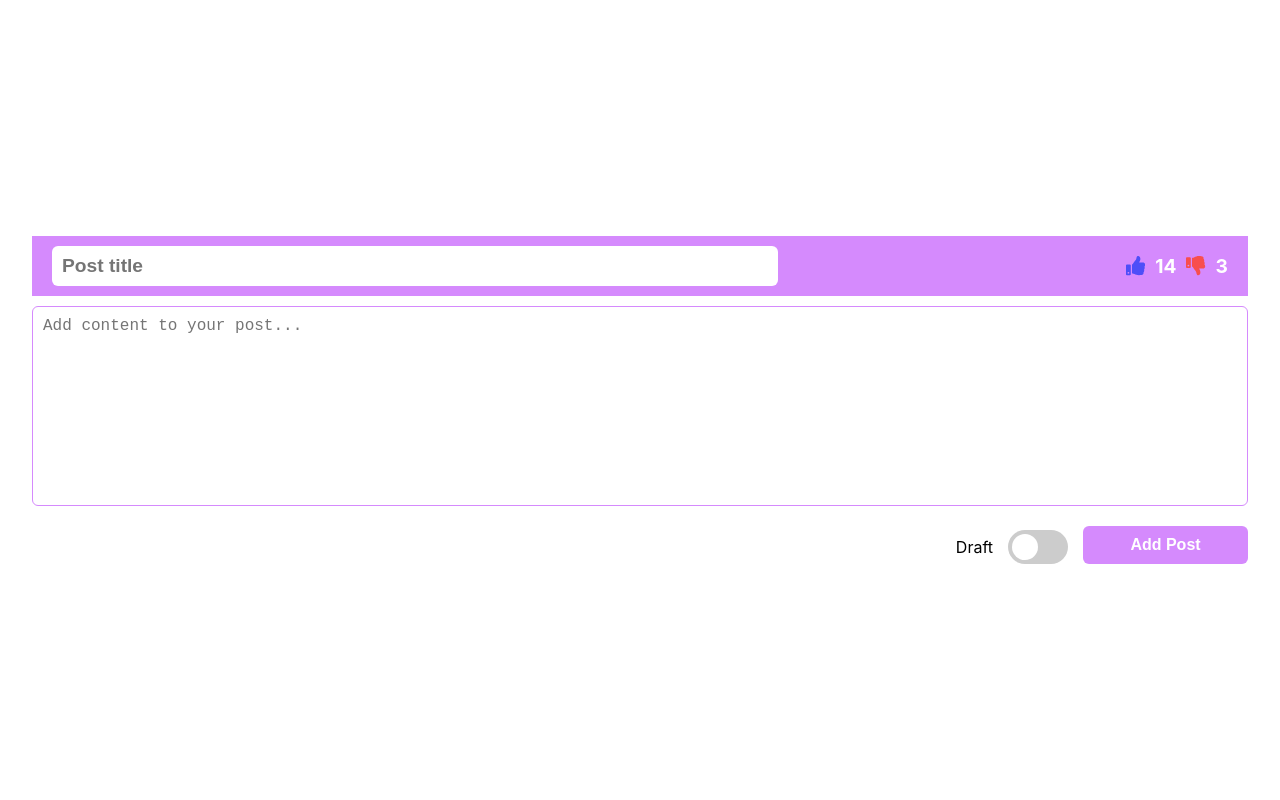
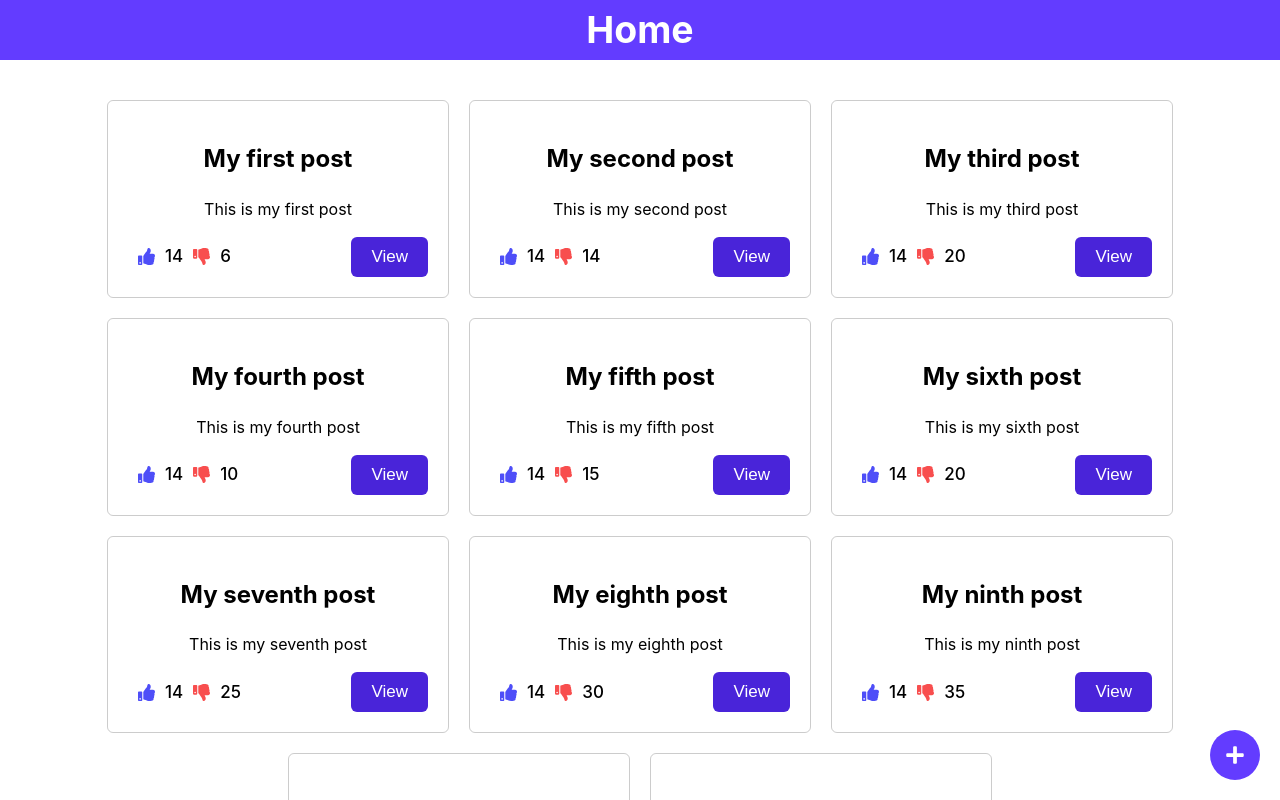
Before and after one commit to sharqawiDev/blog, a React (Vite) app in the folder frontend/: page / in a window 1280 px wide. Shown: the top 800 px of the page. Built offline with nearby package versions, Linux system fonts and the light colour scheme.

Commit message:
add routing to frontend

```diff
--- a/frontend/package.json
+++ b/frontend/package.json
@@ -12,7 +12,8 @@
   "dependencies": {
     "react": "^18.2.0",
     "react-dom": "^18.2.0",
-    "react-icons": "^4.12.0"
+    "react-icons": "^4.12.0",
+    "react-router-dom": "^5.3.4"
   },
   "devDependencies": {
     "@types/react": "^18.2.37",
--- a/frontend/src/components/post-card/post-card.jsx
+++ b/frontend/src/components/post-card/post-card.jsx
@@ -1,8 +1,8 @@
 import React from "react";
-import { FaHeart } from "react-icons/fa";
+import { FaThumbsUp, FaThumbsDown } from "react-icons/fa";
 import "./post-card.scss";
 
-const PostCard = ({ post }) => {
+const PostCard = ({ post, onClick }) => {
   const liked = true;
   return (
     <div className="post-card">
@@ -10,10 +10,17 @@ const PostCard = ({ post }) => {
       <p>{post.content}</p>
       <div className="post-card__footer">
         <div className="post-card__footer__likes">
-          <FaHeart className={`${liked ? "liked" : ""}`} />
+          <FaThumbsUp className="like" />
+          <span>{14}</span>
+          <FaThumbsDown className="dislike" />
           <span>{post.likes}</span>
         </div>
-        <button className="post-card__footer__view-btn">View</button>
+        <button
+          className="post-card__footer__view-btn"
+          onClick={() => onClick(1)}
+        >
+          View
+        </button>
       </div>
     </div>
   );
--- a/frontend/src/components/post-card/post-card.scss
+++ b/frontend/src/components/post-card/post-card.scss
@@ -3,7 +3,6 @@
   padding: 20px;
   border: 1px solid rgba($color: #000000, $alpha: 0.2);
   border-radius: 6px;
-  margin: 20px;
   &__footer {
     display: flex;
     justify-content: space-between;
@@ -13,15 +12,18 @@
       align-items: center;
       font-size: 17px;
       font-weight: 500;
+      .like {
+        color: rgb(78, 78, 248);
+      }
+      .dislike {
+        color: rgb(248, 78, 78);
+      }
       svg {
         cursor: pointer;
-        margin-right: 10px;
+        margin: 0 10px;
       }
       svg:hover {
         opacity: 0.8;
-      }
-      svg.liked {
-        fill: #ff0000;
       }
     }
 
--- a/frontend/src/index.jsx
+++ b/frontend/src/index.jsx
@@ -1,10 +1,13 @@
 import React from "react";
 import ReactDOM from "react-dom/client";
+import { BrowserRouter as Router } from "react-router-dom";
 import Main from "./main.jsx";
 import "./index.scss";
 
 ReactDOM.createRoot(document.getElementById("root")).render(
   <React.StrictMode>
-    <Main />
+    <Router>
+      <Main />
+    </Router>
   </React.StrictMode>
 );
--- a/frontend/src/main.jsx
+++ b/frontend/src/main.jsx
@@ -1,26 +1,62 @@
-import "./main.scss";
+import { Switch, Route, useHistory, useLocation } from "react-router-dom";
 import { PostCard } from "./components/post-card";
 import { posts } from "./data";
-import { FaPlus } from "react-icons/fa";
+import { FaPlus, FaArrowCircleLeft } from "react-icons/fa";
 import { PostView, PostCreate } from "./modules";
+import "./main.scss";
 function App() {
+  const history = useHistory();
+  const location = useLocation();
+  const handleAddPost = () => {
+    history.push("/add");
+  };
+  const handlePostView = (id) => {
+    history.push(`/post:${id}`);
+  };
+  const getTitle = () => {
+    const path = location.pathname;
+    if (path === "/add") {
+      return "Add Post";
+    }
+    if (path.includes("/post:")) {
+      return "Post";
+    }
+    return "Home";
+  };
+  const goBack = () => {
+    history.goBack();
+  };
   return (
     <main>
-      {/* <PostView post={posts[0]} /> */}
-      {/* <PostCardsContainer />
-      <button className="add-post-btn">
-        <FaPlus />
-      </button> */}
-      <PostCreate />
+      <header className="app-header">
+        {getTitle() !== "Home" && (
+          <FaArrowCircleLeft className="back-btn" onClick={goBack} />
+        )}
+        <h3 className="app-header__text">{getTitle()}</h3>
+      </header>
+      <Switch>
+        <Route path="/post:id">
+          <PostView />
+        </Route>
+        <Route path="/add">
+          <PostCreate />
+        </Route>
+        <Route path="/">
+          <PostCardsContainer onClick={handlePostView} />
+          <button className="add-post-btn" onClick={handleAddPost}>
+            <FaPlus />
+          </button>
+        </Route>
+      </Switch>
     </main>
   );
 }
 
-const PostCardsContainer = () => {
+const PostCardsContainer = ({ onClick }) => {
   return (
     <div className="post-cards-container">
       {posts.map((post) => (
-        <PostCard key={post.id} post={post} />
+        <PostCard key={post.id} post={post} onClick={onClick} />
       ))}
     </div>
   );
--- a/frontend/src/main.scss
+++ b/frontend/src/main.scss
@@ -2,17 +2,41 @@
   width: 100%;
   max-width: 1280px;
   margin: 0 auto;
-  padding: 2rem;
+  padding: 0 2rem;
   text-align: center;
 }
 main {
   position: relative;
+  .app-header {
+    position: fixed;
+    top: 0;
+    left: 0;
+    width: 100%;
+    display: flex;
+    justify-content: center;
+    font-size: 2rem;
+    font-weight: bold;
+    color: white;
+    align-items: center;
+    margin-bottom: 20px;
+    background-color: #633cff;
+    height: 60px;
+    .back-btn {
+      position: absolute;
+      left: 20px;
+      cursor: pointer;
+    }
+    &__text {
+      cursor: pointer;
+    }
+  }
   .post-cards-container {
     display: flex;
     flex-wrap: wrap;
     justify-content: center;
+    margin-top: 100px;
+    gap: 20px;
   }
-
   .add-post-btn {
     position: fixed;
     bottom: 20px;
--- a/frontend/src/modules/PostView/post.jsx
+++ b/frontend/src/modules/PostView/post.jsx
@@ -1,20 +1,24 @@
 import React from "react";
-import { FaHeart } from "react-icons/fa";
+import { FaThumbsUp, FaThumbsDown } from "react-icons/fa";
 import "./post.scss";
-const PostView = ({ post }) => {
-  const { id, title, content, likes, comments } = post;
+import { useLocation } from "react-router-dom";
+const PostView = () => {
+  const location = useLocation();
+
   const ownPost = true;
   const liked = true;
   return (
     <div className="post-view-view">
       <div className="post-view__header">
-        <h2 className="post-view__title">{title}</h2>
+        <h2 className="post-view__title">{"title"}</h2>
         <div className="likes">
-          <FaHeart className={`${liked ? "liked" : ""}`} />
-          <span>{likes}</span>
+          <FaThumbsUp className="like" />
+          <span>{14}</span>
+          <FaThumbsDown className="dislike" />
+          <span>{12}</span>
         </div>
       </div>
-      <p className="post-view__content">{content}</p>
+      <p className="post-view__content">{"content"}</p>
       <div className="post-view__add-comment">
         <h3 className="post-view__add-comment__header">Comment</h3>
         <textarea
@@ -25,8 +29,8 @@ const PostView = ({ post }) => {
       </div>
       <div className="post-view__comments">
         <h3 className="post-view__comments__header">Users Comments</h3>
-        {comments.map((comment) => (
-          <div key={id} className="post-view__comments__comment">
+        {[].map((comment) => (
+          <div key={1} className="post-view__comments__comment">
             <p className="author">Salman</p>
             <p className="comment">{comment}</p>
           </div>
--- a/frontend/src/modules/PostView/post.scss
+++ b/frontend/src/modules/PostView/post.scss
@@ -21,8 +21,11 @@
       svg {
         cursor: pointer;
       }
-      svg.liked {
-        color: red;
+      .like {
+        color: rgb(78, 78, 248);
+      }
+      .dislike {
+        color: rgb(248, 78, 78);
       }
     }
   }
```
Also changed, not shown: 2 other files (tests, documents, lock files or other folders).
